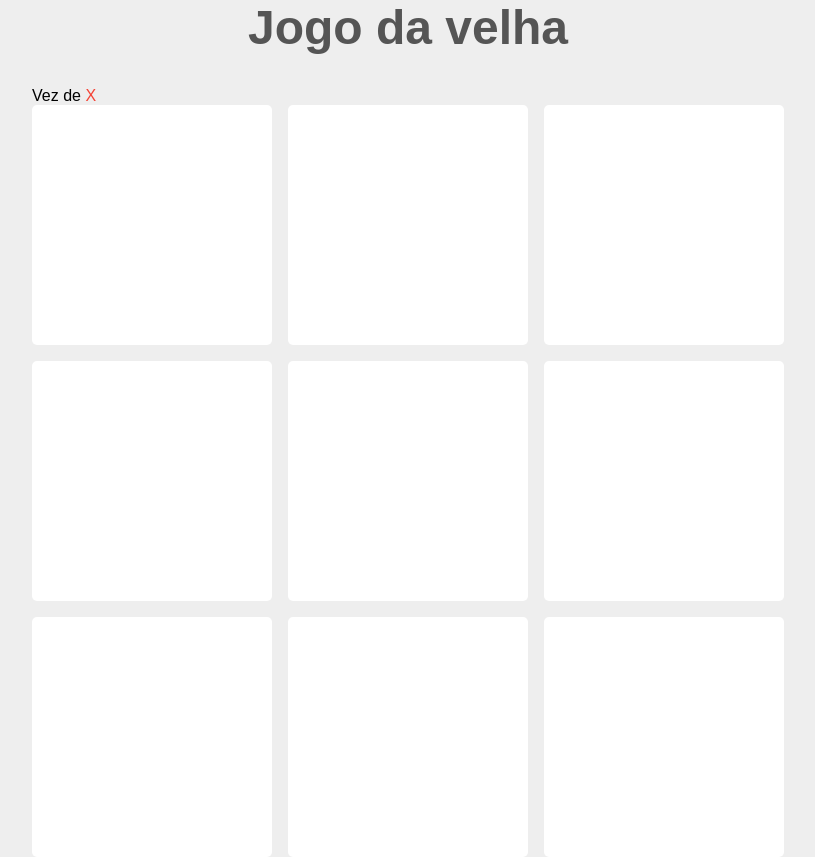
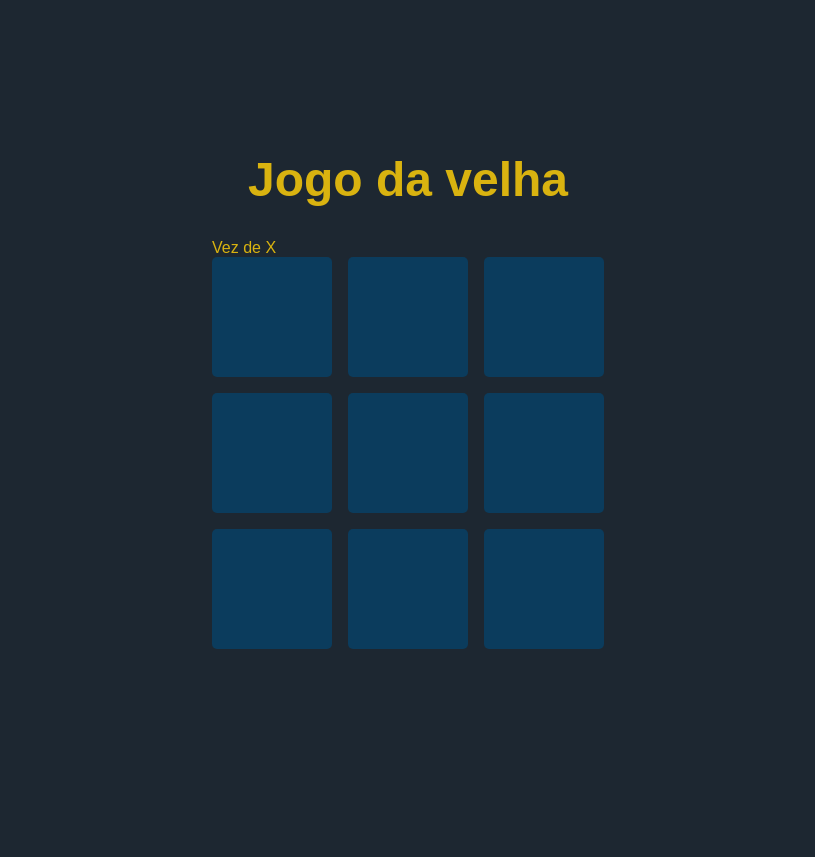
Before and after one commit to JAnthonyDs/Jogo-da-velha, a React app: page / in a window 1280 px wide. Shown: the whole page, without its empty margins (232-1047 px from the left). After the commit the page ends 800 px from the top, so only its background shows below. Built offline with nearby package versions, Linux system fonts and the light colour scheme.

Commit message:
Mudança de cores

```diff
--- a/src/TicTacToe.css
+++ b/src/TicTacToe.css
@@ -1,8 +1,8 @@
 :root{
-  --O-color:#2196f3;
-  --X-color: #f44336;
+  --O-color: skyblue;
+  --X-color: #d9b310;
   --green: #4caf50;
-  --E-color: #777;
+  --E-color: #328cc1;
 }
 
 * {
@@ -18,13 +18,13 @@ body{
 
   font-family: sans-serif;
   height: 100vh;
-  background-color: #eee;
+  background-color: #1d2731;
 }
 
 .title{
   text-align: center;
   font-size: 3rem;
-  color: #555;
+  color: #d9b310;
   margin-bottom: 2rem;
 }
 
@@ -34,8 +34,8 @@ body{
 
 .board{
   display: grid;
-  grid-template-columns: repeat(3,240px);
-  grid-template-rows: repeat(3,240px);
+  grid-template-columns: repeat(3,120px);
+  grid-template-rows: repeat(3,120px);
   gap: 1rem;
 }
 
@@ -44,7 +44,7 @@ body{
   align-items: center;
   justify-content: center;
 
-  background-color: white;
+  background-color: #0b3c5d;
   border-radius: 5px;
   font-size: 3rem;
   font-weight: bold;
--- a/src/TicTacToe.js
+++ b/src/TicTacToe.js
@@ -62,7 +62,7 @@ function TicTacToe() {
     <main>
       <h1 className="title">Jogo da velha</h1>
       <div className="vez-jogada">
-        Vez de <span className={currentPlayer}>{currentPlayer}</span>
+        <span className={currentPlayer}>Vez de {currentPlayer}</span>
       </div>
 
       <div className={`board ${winner ? "game-over" : ""}`}>
@@ -86,7 +86,7 @@ function TicTacToe() {
             </h2>
             :
             <h2 className="winner-message">
-              <span className={winner}>{winner}</span> venceu!
+              <span className={winner}>{winner} venceu!</span>
             </h2>
           }
 
```
